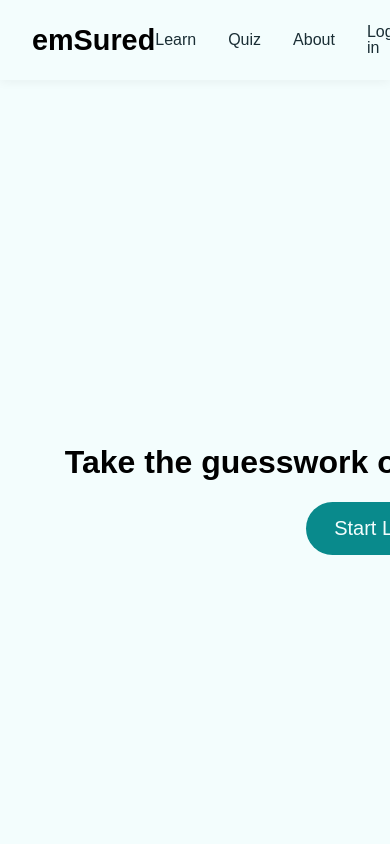
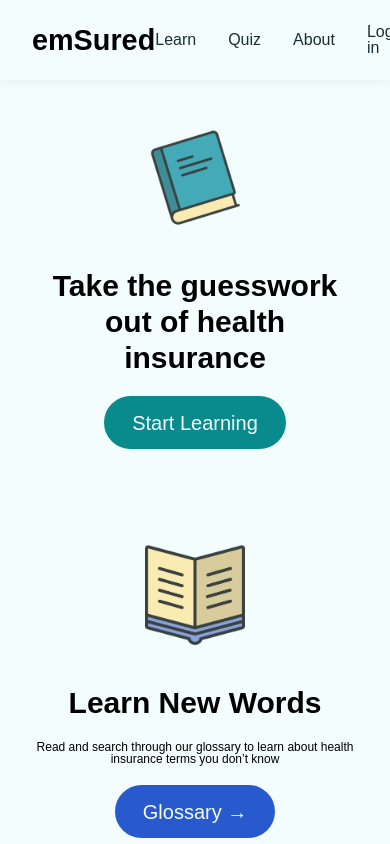
Before and after one commit to UW-INFO442-SP25/emSure-CTRLFreaks, a React (Vite) app in the folder emSure/: page / in a window 390 px wide. Shown: the top 844 px of the page. Built offline with nearby package versions, Linux system fonts and the light colour scheme; no server answers; a web font is replaced by a local one.

Commit message:
mobile home and about page styling

```diff
--- a/emSure/index.html
+++ b/emSure/index.html
@@ -6,7 +6,7 @@
   <meta charset="UTF-8" />
   <meta name="viewport" content="width=device-width, initial-scale=1.0" />
 
-    <link rel="icon" type="image/svg+xml" href="/vite.svg" />
+  <link rel="icon" type="image/png" href="/favicon.ico" />
 
   <!-- FONTS -->
   <link href="https://fonts.googleapis.com/css2?family=Material+Symbols+Outlined" rel="stylesheet" />
--- a/emSure/src/index.css
+++ b/emSure/src/index.css
@@ -281,6 +281,47 @@ p {
     width: fit-content;
 }
 
+@media (max-width: 900px) {
+  .content-container.home {
+    flex-direction: column;
+    align-items: center;
+    width: 100%;
+    margin: 1rem 1rem 4rem;
+    gap: 6rem;
+  }
+
+  .home-box-1, .home-box-2, .home-box-3 {
+    flex-direction: column;
+    align-items: center;
+    justify-content: center;
+    width: 100%;
+    max-width: 26rem;
+    padding: 0;
+    gap: 2.5rem;
+  }
+
+  .home-box-1 img, .home-box-2 img, .home-box-3 img {
+    width: 100px;
+    height: 100px;
+  }
+
+  .home-box-1-content, .home-box-2-content, .home-box-3-content {
+    width: 100%;
+    max-width: 22rem;
+    text-align: center;
+    gap: 1.25rem;
+  }
+
+  .home-box-1-content h1, .home-box-2-content h2, .home-box-3-content h2 {
+    font-size: 30px;
+    line-height: 1.2;
+  }
+
+  .home-box-1-content p, .home-box-2-content p, .home-box-3-content p {
+    font-size: 12px;
+  }
+}
+
 
 
 
@@ -1353,6 +1394,8 @@ p {
 
 .aboutpage-mission-video iframe {
   border-radius: 1rem;
+  width: 560px;
+  height: 315px;
 }
 
 .aboutpage-team {
@@ -1416,6 +1459,70 @@ margin-bottom: 4px;
 .emsured {
   color: var(--primary-color);
 }
+
+@media (max-width: 900px) {
+  .aboutpage-main-passage {
+    padding: 40px 16px;
+  }
+
+  .aboutpage-mission {
+    flex-direction: column;
+    gap: 24px;
+    margin-top: 0rem;
+    margin-bottom: 56px;
+  }
+
+  .aboutpage-mission-text h1 {
+    font-size: 30px;
+    margin-bottom: 12px;
+  }
+
+  .aboutpage-mission-text p {
+    font-size: 12px;
+  }
+
+  .aboutpage-mission-video,
+  .aboutpage-mission-video iframe {
+    width: 100%;
+    height: auto;
+    aspect-ratio: 16 / 9;
+  }
+
+  .aboutpage-team h2 {
+    font-size: 24px;
+    margin: 0 0 32px;
+    line-height: 1.3;
+  }
+
+  .aboutpage-team-members {
+    grid-template-columns: repeat(2, 1fr);
+    gap: 24px 16px;
+  }
+
+  .aboutpage-team-members .aboutpage-member:last-child:nth-child(odd) {
+    grid-column: 1 / -1;
+    justify-self: center;
+  }
+
+  .aboutpage-member-photo {
+    width: 120px;
+    height: 120px;
+  }
+
+  .aboutpage-member strong {
+    font-size: 16px;
+  }
+
+  .aboutpage-member p {
+    font-size: 12px;
+  }
+
+  .about {
+    height: auto;
+    overflow-y: visible;
+  }
+}
+
  /* ABOUT US PAGE - ENDING */
 
  /* PROFILE PAGE - BEGINNING */
--- a/emSure/src/pages/AboutPage.jsx
+++ b/emSure/src/pages/AboutPage.jsx
@@ -2,11 +2,11 @@ import React from 'react';
 
 const AboutPage = () => {
   const team = [
+    { name: "Maryory Ajpop", role: "Developer", img: "/imgs/maryory-pfp.JPG" },
+    { name: "Jason Cabusao", role: "UX Designer & Developer", img: "/imgs/simran-pfp.png" },
+    { name: "Lei Ann Dela Cruz", role: "UX Designer & Developer", img: "/imgs/simran-pfp.png" },
     { name: "Simran Gupta", role: "Researcher", img: "/imgs/simran-pfp.png" },
-    { name: "Jason Cabusao", role: "UX Designer & Developer", img: "/imgs/simran-pfp.png" },
-    { name: "Maryory Ajpop", role: "Developer", img: "/imgs/maryory-pfp.JPG" },
-    { name: "Dawn Nguyen", role: "Project Manager", img: "/imgs/dawn-pfp.png" },
-    { name: "Lei Ann Dela Cruz", role: "UX Designer & Developer", img: "/imgs/simran-pfp.png" },
+    { name: "Dawn Nguyen", role: "Project Manager", img: "/imgs/dawn-pfp.png" }
   ];
 
   return (
@@ -19,6 +19,7 @@ const AboutPage = () => {
             <p>
               How might we support newly employed individuals in confidently understanding and selecting healthcare insurance plans, so they feel secure in their coverage?
             </p>
+            <br />
             <p>
               We focused on tackling SDG Goal 3: Good Health and Well-Being, with the hope of increasing access to “quality health services without facing financial hardship.”
 
@@ -27,8 +28,8 @@ const AboutPage = () => {
           </div>
           <div className="aboutpage-mission-video">
             <iframe
-              width="560"
-              height="315"
+              // width="560"
+              // height="315"
               src="https://www.youtube.com/embed/_J8lkDUStAw?si=7DuneENoUKeFQvhp&amp;start=1"
               title="YouTube video player"
               frameborder="0"
```
Lines whose indentation alone changed are shown as unchanged.
